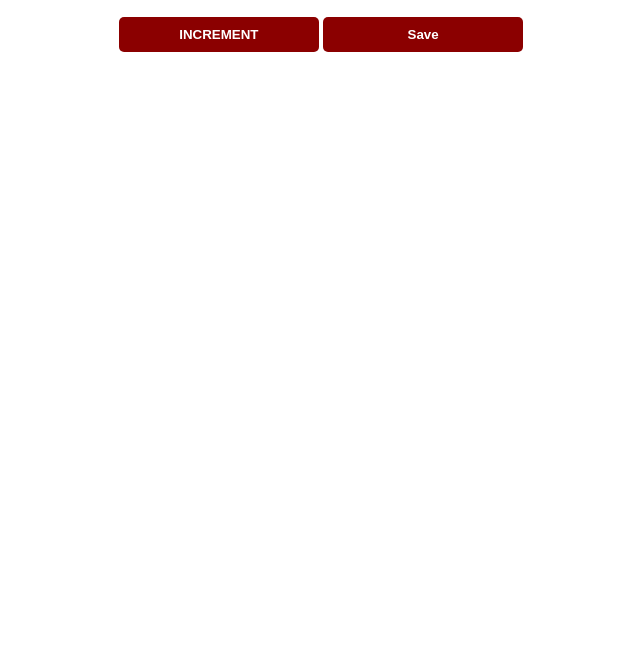
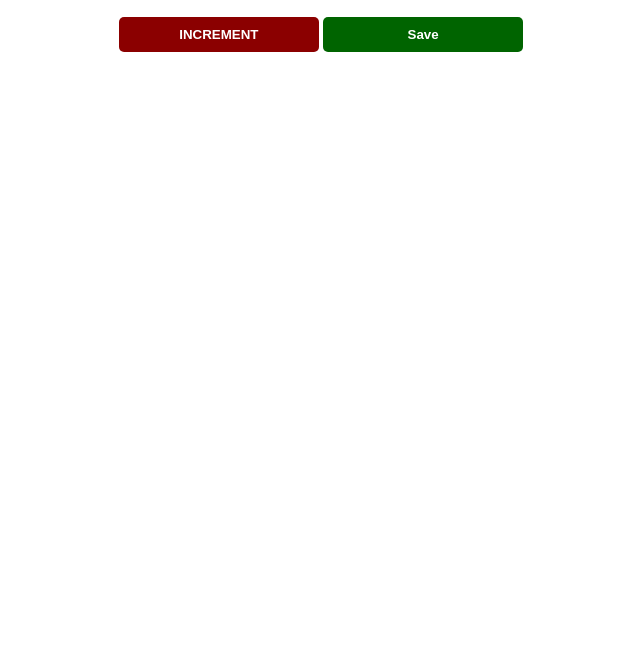
Before and after one commit to TedJenkler/Simple-Counter-JS, a plain HTML site: page index.html in a window 1280 px wide. Shown: the part 134-800 px from the top of the page, without its empty margins (319-959 px from the left). Drawn offline with Linux system fonts and the light colour scheme.

Commit message:
Update index.html

```diff
--- a/index.html
+++ b/index.html
@@ -8,7 +8,7 @@
         <h1>People entered</h1>
         <h2 id="count-el">0</h2>
         <button onclick="increment()" id="increment-btn">INCREMENT</button>
-        <button onclick="save()" id="increment-btn">Save</button>
+        <button onclick="save()" id="save-btn">Save</button>
         <script src="index.js"></script>
     </body>
 </html>
```
